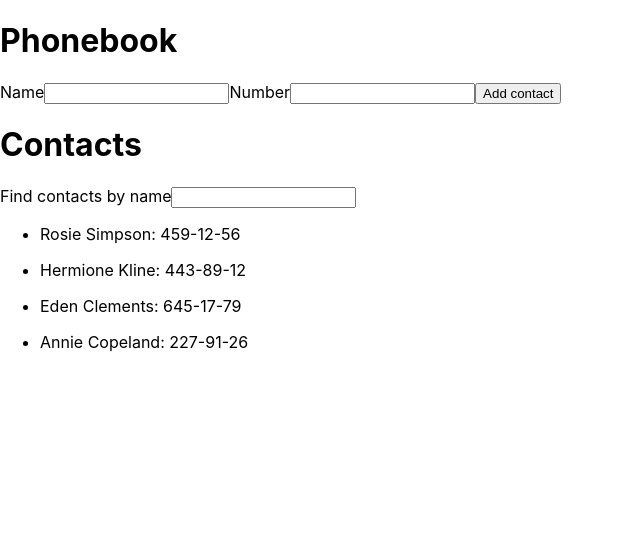
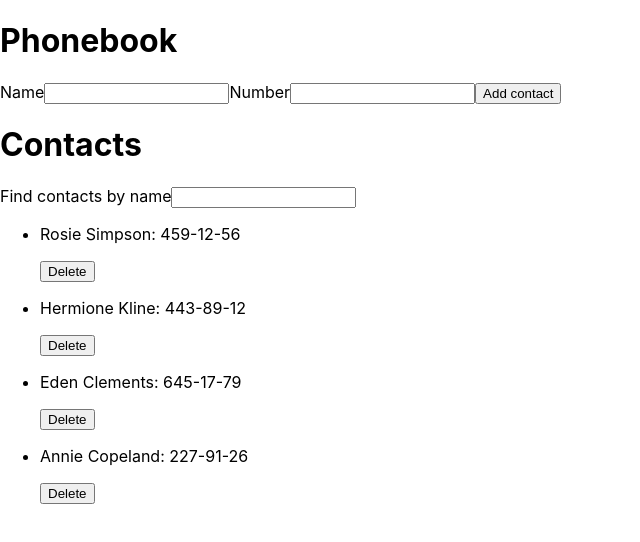
Before and after one commit to IvashkaVIP/goit-react-hw-08-phonebook, a React (Create React App) app: page / in a window 1280 px wide. Shown: the top 542 px of the page, without its empty margins (0-640 px from the left). Built offline with nearby package versions, Linux system fonts and the light colour scheme.

Commit message:
add Delete Contact

```diff
--- a/src/components/App.jsx
+++ b/src/components/App.jsx
@@ -20,8 +20,7 @@ export class App extends Component {
   };
 
   formSubmitHandler = ({ name, number }) => {
-
-    if (this.state.contacts.find(i => i.name === name)) {
+    if (this.state.contacts.find(item => item.name === name)) {
       alert(`${name}  is already in contacts.`);
       return;
     }
@@ -40,6 +39,12 @@ export class App extends Component {
     );
   };
 
+  deleteContact = contactId => {
+    this.setState(prevState => ({
+      contacts: prevState.contacts.filter(contact => contact.id !== contactId),
+    }));
+  };
+
   render() {
     const { contacts, filter } = this.state;
     const visibleContacts = this.getVisibleContacts();
@@ -52,7 +57,7 @@ export class App extends Component {
 
         <Filter value={filter} onChange={this.changeFilter} />
 
-        <ContactList contacts={visibleContacts} />
+        <ContactList contacts={visibleContacts} onDeleteContact={this.deleteContact} />
       </div>
     );
   }
--- a/src/components/ContactList/ContactList.jsx
+++ b/src/components/ContactList/ContactList.jsx
@@ -1,8 +1,11 @@
-export const ContactList = ({ contacts }) => (
+export const ContactList = ({ contacts, onDeleteContact}) => (
   <ul>
-        {contacts.map(({ id, name, number }) => (
+    {contacts.map(({ id, name, number }) => (
       <li key={id}>
-                <p>{name}: {number}</p>
+        <p>
+          {name}: {number}
+        </p>
+        <button onClick={()=>onDeleteContact(id)}>Delete</button>
       </li>
     ))}
   </ul>
```
